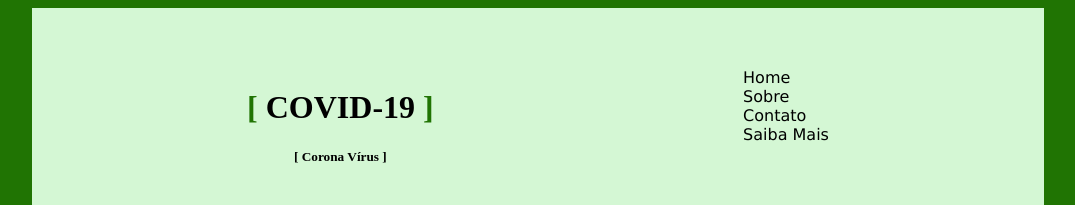
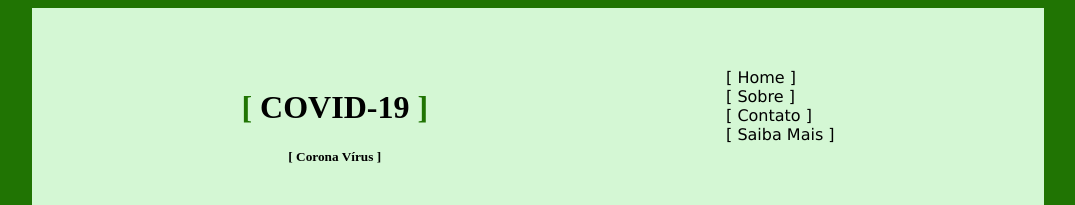
Before and after one commit to goncalves-ac/COVID-19, a plain HTML site: page sobre.html in a window 1280 px wide. Shown: the top 205 px of the page, without its empty margins (102-1177 px from the left). Drawn offline with Linux system fonts and the light colour scheme.

Commit message:
Colchetes

```diff
--- a/sobre.html
+++ b/sobre.html
@@ -15,10 +15,10 @@
                 <h5>[ Corona Vírus ]</h5>
             </div>
             <div>
-                <div><a href="index.html">Home</a></div>
-                <div><a href="#">Sobre</a></div>
-                <div><a href="contato.html">Contato</a></div>
-                <div><a href="saibaMais.html">Saiba Mais</a></div>
+                <div><a href="index.html">[ Home ]</a></div>
+                <div><a href="#">[ Sobre ]</a></div>
+                <div><a href="contato.html">[ Contato ]</a></div>
+                <div><a href="saibaMais.html">[ Saiba Mais ]</a></div>
             </div>
         </div>
         <hr>
```
